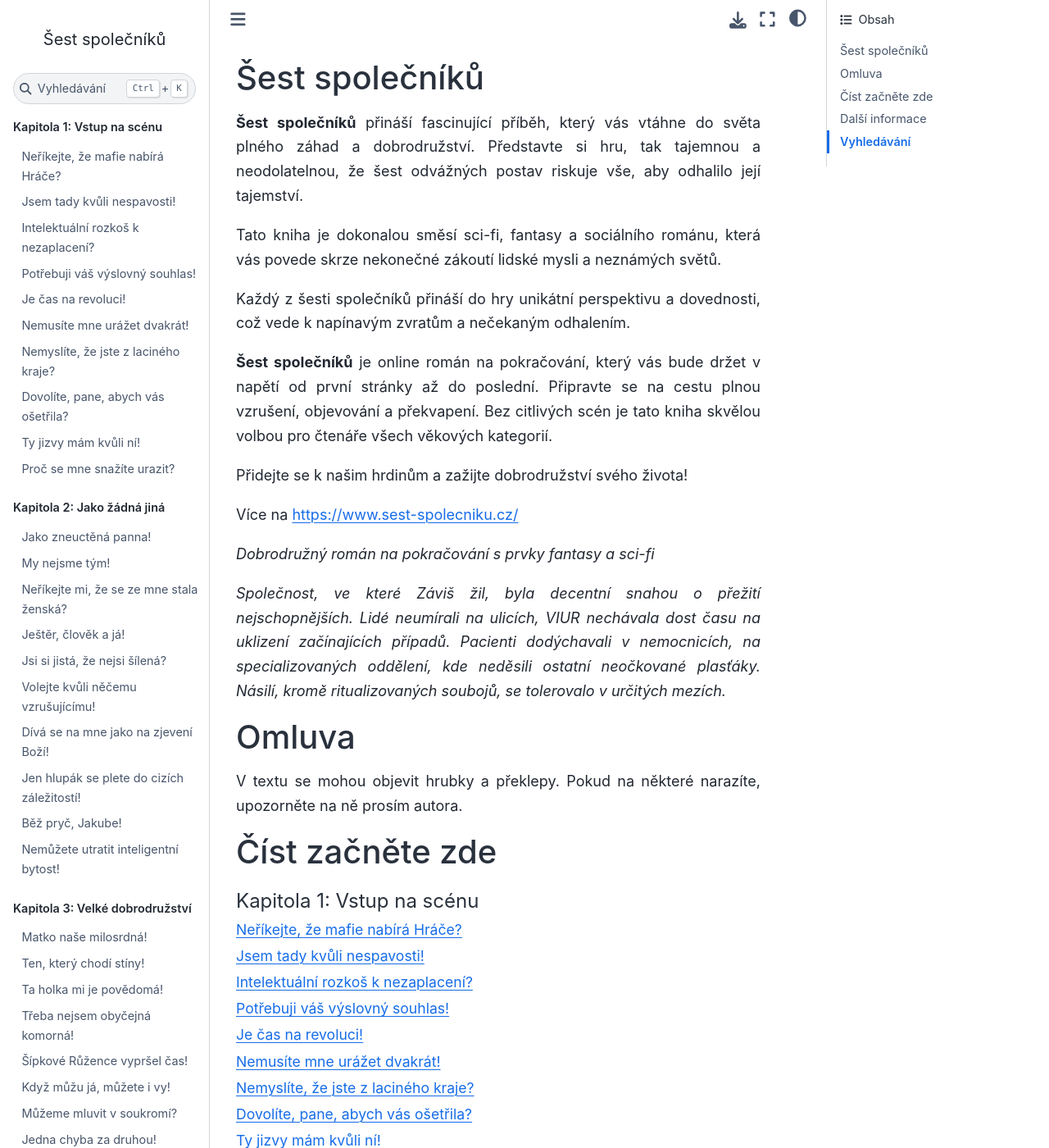
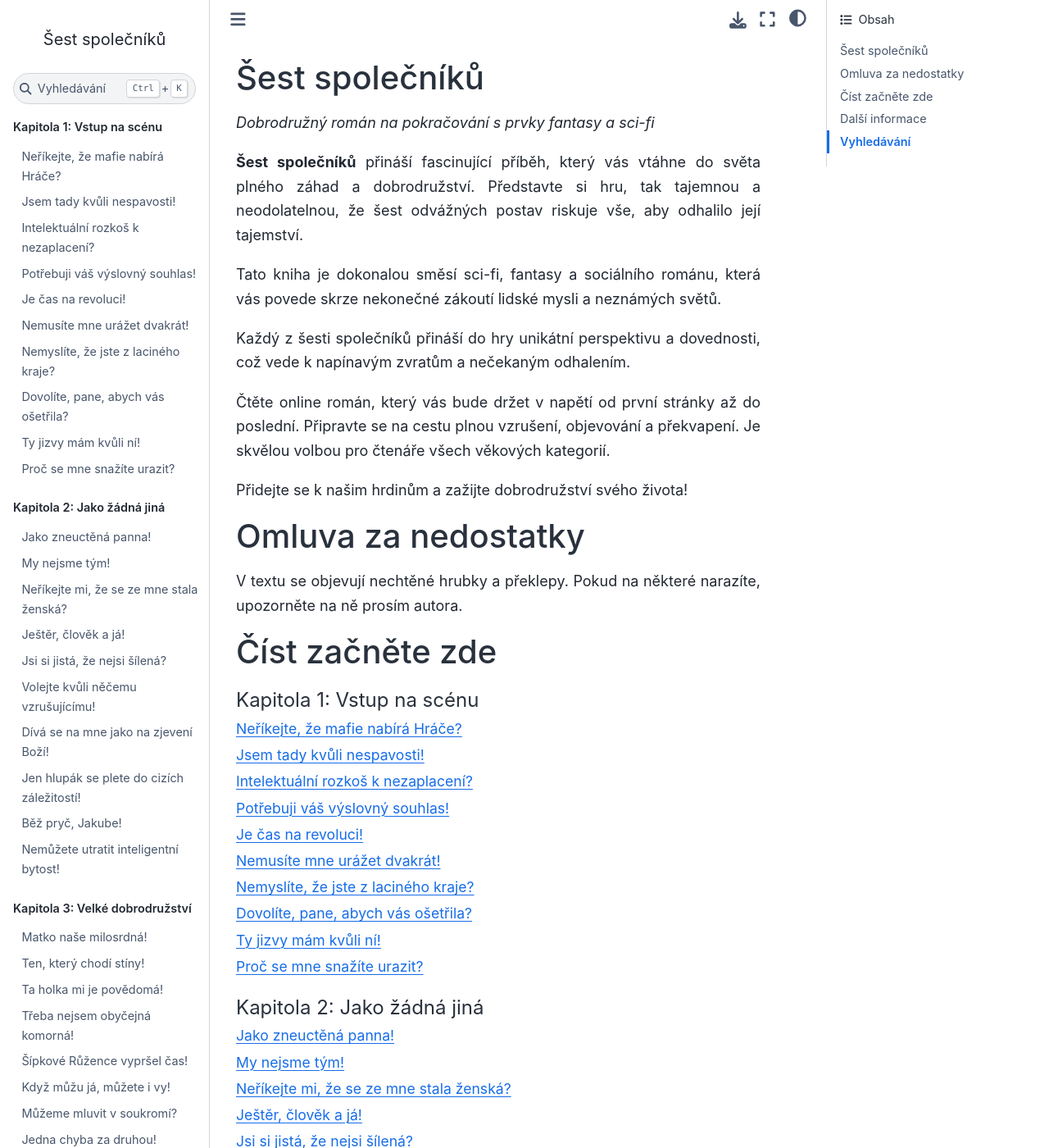
Before and after one commit to hanpari/sest-spolecniku, a Sphinx documentation site: the page built from source/index.rst, in a window 1280 px wide and 1400 px high. Shown: the whole window at 82% size. Built offline with Sphinx 7.4.7 and the Sphinx Book theme 1.1.4, drawn with Linux system fonts in a browser that asks for light colours; some of the changed text lies outside the part shown.

```diff
--- a/source/index.rst
+++ b/source/index.rst
@@ -7,23 +9,16 @@ Tato kniha je dokonalou směsí sci-fi, fantasy a sociálního románu, která v
 
 Každý z šesti společníků přináší do hry unikátní perspektivu a dovednosti, což vede k napínavým zvratům a nečekaným odhalením.
 
-**Šest společníků** je online román na pokračování, který vás bude držet v napětí od první stránky až do poslední. Připravte se na cestu plnou vzrušení, objevování a překvapení. Bez citlivých scén je tato kniha skvělou volbou pro čtenáře všech věkových kategorií.
+Čtěte online román, který vás bude držet v napětí od první stránky až do poslední. Připravte se na cestu plnou vzrušení, objevování a překvapení. Je skvělou volbou pro čtenáře všech věkových kategorií.
 
 Přidejte se k našim hrdinům a zažijte dobrodružství svého života!
 
-Více na https://www.sest-spolecniku.cz/
 
+Omluva za nedostatky
+====================
 
-*Dobrodružný román na pokračování s prvky fantasy a sci-fi*
-
-
-*Společnost, ve které Záviš žil, byla decentní snahou o přežití nejschopnějších. Lidé neumírali na ulicích, VIUR nechávala dost času na uklizení začínajících případů. Pacienti dodýchavali v nemocnicích, na specializovaných oddělení, kde neděsili ostatní neočkované plasťáky. Násilí, kromě ritualizovaných soubojů, se tolerovalo v určitých mezích.*
-
-
-Omluva
-======
-
-V textu se mohou objevit hrubky a překlepy. Pokud na některé narazíte, upozorněte na ně prosím autora.
+V textu se objevují nechtěné hrubky a překlepy.
+Pokud na některé narazíte, upozorněte na ně prosím autora.
 
 
 Číst začněte zde
```
Also changed, not shown: other parts of source/index.rst (+2 -1 lines), source/sest_spolecniku/004-zavod-s-casem/02.md (+4 -4 lines), source/sest_spolecniku/dodatky/informace.md (+3 -5 lines), source/sest_spolecniku/pokracovani.md (+10 -5 lines).
